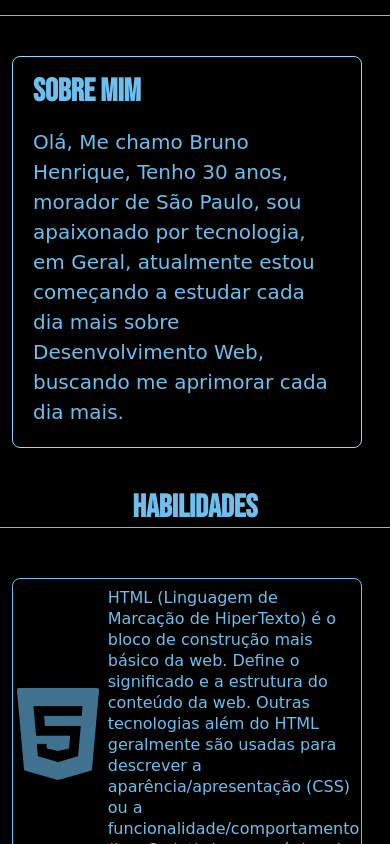
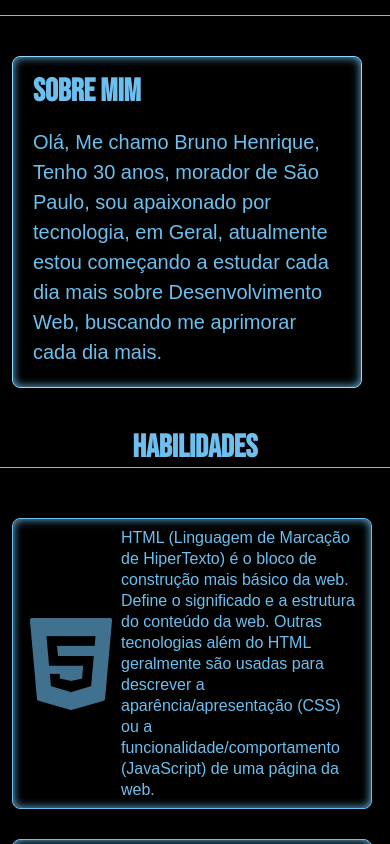
Before and after one commit to BrunoHenrique12/Portifolio, a plain HTML site: page index.html in a window 390 px wide. Shown: the part 1620-2464 px from the top of the page. Drawn offline with Linux system fonts and the light colour scheme.

Commit message:
Update style.css

```diff
--- a/estilos/style.css
+++ b/estilos/style.css
@@ -141,7 +141,7 @@ aside {
 
 .sobre > p {
     font-size: 20px;
-    font-family: cursive;
+    font-family: Arial, Helvetica, sans-serif;
 }
 aside {
     line-height: 21px;
@@ -161,7 +161,7 @@ aside > .html, .css, .js {
 }
 
 .html p, .css p, .js p {
-    font-family: cursive;
+    font-family: Arial, Helvetica, sans-serif;
 }
 
 aside > .html > p {
@@ -297,6 +297,7 @@ p a {
         margin-left: 12px;
         line-height: 30px;
         margin-bottom: 40px;
+        box-shadow: 0 0 10px inset;
 
     }
 
@@ -310,7 +311,7 @@ p a {
 
     .sobre > p {
         font-size: 20px;
-        font-family: cursive, Courier, monospace;
+        font-family: Arial, Helvetica, sans-serif;
     }
     aside {
         line-height: 21px;
@@ -319,18 +320,20 @@ p a {
     aside > .html, .css, .js {
         border-radius: 8px;
         display: flex;
-        width: 350px;
+        width: 360px;
         padding: 8px;
         columns: 2;
         margin:0 0 30px 12px;
         border: 1px solid #6cbfee;
         align-items: center;
         justify-content: center;
+        box-shadow: 0 0 10px inset;
 
     }
 
     .html p, .css p, .js p {
-        font-family: cursive, Arial, Helvetica, sans-serif;
+        font-family: Arial, Helvetica, sans-serif;
+
     }
 
     aside > .html > p {
```
